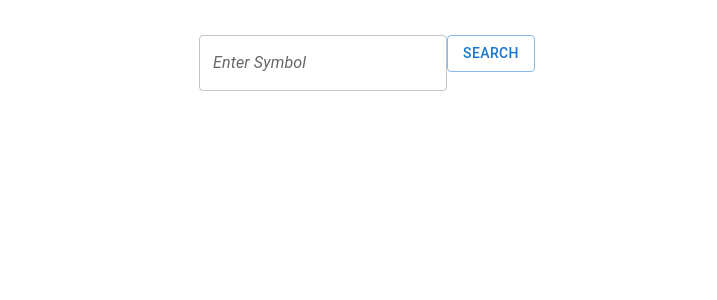
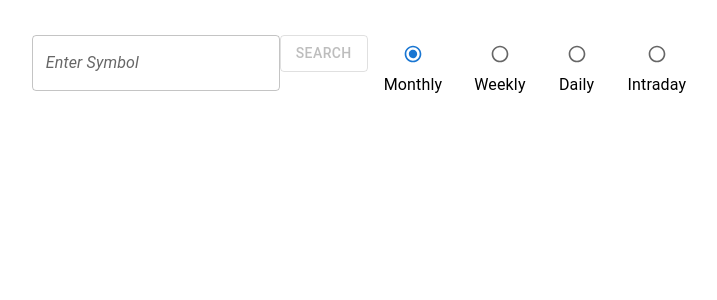
Before and after one commit to attilabereczki90/price-monitor, a React (Create React App) app: page / in a window 1280 px wide. Shown: the top 300 px of the page, without its empty margins (273-990 px from the left). Built offline with nearby package versions, Linux system fonts and the light colour scheme.

Commit message:
Grouped chart is done

```diff
--- a/package.json
+++ b/package.json
@@ -18,7 +18,9 @@
     "@types/react-dom": "^16.9.14",
     "@types/react-redux": "^7.1.20",
     "@types/redux-logger": "^3.0.9",
+    "chart.js": "^3.6.0",
     "react": "^17.0.2",
+    "react-chartjs-2": "^3.3.0",
     "react-dom": "^17.0.2",
     "react-redux": "^7.2.6",
     "react-scripts": "4.0.3",
--- a/src/actions/monitor/MonitorActions.ts
+++ b/src/actions/monitor/MonitorActions.ts
@@ -1,7 +1,7 @@
-import { SearchDetails } from "../../types/ActionTypes";
+import { DataDetails } from "../../types/ActionTypes";
 import { GET_HISTORY, GET_HISTORY_DONE, HISTORY_ERROR } from "./types";
 
-export const getHistory = (payload: SearchDetails) => ({
+export const getHistory = (payload: DataDetails) => ({
     type: GET_HISTORY,
     payload,
 });
--- /dev/null
+++ b/src/components/datachart/DataChart.tsx
@@ -0,0 +1,95 @@
+import React from 'react';
+import Chart from 'chart.js';
+import { Bar } from 'react-chartjs-2';
+import { TimeSeriesData } from '../datatable/DataTable.d';
+
+const DataChart = (props: any): JSX.Element => {
+  const { data, timeSeries } = props;
+  const options = {
+    responsive: true,
+    legend: {
+      display: false,
+    },
+    type: "bar",
+  };
+
+  const generateLabels = (object: { [index: string]: TimeSeriesData }[]) => {
+    const labels = [];
+    for (const property in object) {
+      if(labels.length === 30) {
+        break;
+      }
+      labels.push(property);
+    }
+
+    return labels;
+  };
+
+  const generateDatasets = (object: { [index: string]: TimeSeriesData }[]) => {
+    const dataSets: Chart.ChartDataset<'bar'>[] = [
+      {
+        label: "Open",
+        backgroundColor: "rgba(255,99,132,0.2)",
+        borderColor: 'rgba(75,192,192,1)',
+        borderWidth: 1,
+        hoverBackgroundColor: "rgba(255,99,132,0.4)",
+        hoverBorderColor: "rgba(255,99,132,1)",
+        data: [] as number[],
+      },
+      {
+        label: "High",
+        backgroundColor: "rgba(155,231,91,0.2)",
+        borderColor: "rgba(255,99,132,1)",
+        borderWidth: 1,
+        hoverBackgroundColor: "rgba(255,99,132,0.4)",
+        hoverBorderColor: "rgba(255,99,132,1)",
+        data: [] as number[],
+      },
+      {
+        label: "Low",
+        backgroundColor: 'rgba(75,192,192,0.4)',
+        borderColor: 'rgba(75,192,192,1)',
+        borderWidth: 1,
+        hoverBackgroundColor: "rgba(255,99,132,0.4)",
+        hoverBorderColor: "rgba(255,99,132,1)",
+        data: [] as number[],
+      },
+      {
+        label: "Close",
+        backgroundColor: 'rgba(75,192,192,0.4)',
+        borderColor: "rgba(255,99,132,1)",
+        borderWidth: 1,
+        hoverBackgroundColor: "rgba(255,99,132,0.4)",
+        hoverBorderColor: "rgba(255,99,132,1)",
+        data: [] as number[],
+      },
+    ];
+
+    for (const property in object) {
+      const seriesData: any = object[property];
+      if(dataSets[0].data.length === 30) {
+        break;
+      }
+      dataSets[0].data.push(+seriesData['1. open']);
+      dataSets[1].data.push(+seriesData['2. high']);
+      dataSets[2].data.push(+seriesData['3. low']);
+      dataSets[3].data.push(+seriesData['4. close']);
+    }
+
+    return dataSets;
+  };
+
+  const chartData: Chart.ChartData<"bar", (number | Chart.ScatterDataPoint | Chart.BubbleDataPoint | null)[], unknown> = {
+    labels: generateLabels(data[timeSeries]),
+    datasets: generateDatasets(data[timeSeries]),
+  };
+
+  return (
+    <Bar
+      data={chartData}
+      options={options}
+    />
+  );
+}
+
+export default DataChart;
--- a/src/components/DataTable.tsx
+++ b/src/components/datatable/DataTable.tsx
@@ -7,7 +7,7 @@ const createData = (id: number, date: string, seriesData: TimeSeriesData) => {
 }
 
 const DataTable = (props: any): JSX.Element => {
-  const { data } = props;
+  const { data, timeSeries } = props;
 
   const columns: GridColDef[] = [
     {
@@ -31,7 +31,7 @@ const DataTable = (props: any): JSX.Element => {
       rows.push(createData(rows.length, date, seriesData));
     }
 
-    return rows;
+    return rows.slice(0, 30);
   };
 
   const buildMetaData = (metaSource: MetaData) => {
@@ -49,7 +49,7 @@ const DataTable = (props: any): JSX.Element => {
             Symbol: {buildMetaData(data['Meta Data'])[1]}, Last Refreshed: {buildMetaData(data['Meta Data'])[2]}
           </p>
           <DataGrid
-            rows={buildTableData(data['Monthly Time Series'])}
+            rows={buildTableData(data[timeSeries])}
             columns={columns}
             pageSize={10}
             rowsPerPageOptions={[10]}
--- a/src/containers/MonitorPage.tsx
+++ b/src/containers/MonitorPage.tsx
@@ -1,11 +1,12 @@
 import React, { useState } from 'react';
-import { Box, Button, CircularProgress, Dialog, DialogActions, DialogContent, DialogContentText, DialogTitle, TextField } from '@mui/material';
+import { Box, Button, CircularProgress, Dialog, DialogActions, DialogContent, DialogContentText, DialogTitle, FormControl, FormControlLabel, Radio, RadioGroup, TextField } from '@mui/material';
 import { connect, useDispatch } from 'react-redux';
-import { SearchDetails } from '../types/ActionTypes';
+import { DataDetails } from '../types/ActionTypes';
 import { getHistory } from '../actions/monitor/MonitorActions';
 import { AppReducerState, MonitorReducerState } from '../types/ReducerTypes';
-import DataTable from '../components/DataTable';
+import DataTable from '../components/datatable/DataTable';
 import { useEffect } from 'react';
+import DataChart from '../components/datachart/DataChart';
 
 interface IStateToProps {
   monitor: MonitorReducerState[];
@@ -14,7 +15,7 @@ interface IStateToProps {
 
 const MonitorPage = (props: any): JSX.Element => {
   const { monitor, app } = props;
-  const initialSearchDetails: SearchDetails = {
+  const initialSearchDetails: DataDetails = {
     securityTicker: '',
     timeSeries: 'TIME_SERIES_MONTHLY',
   };
@@ -38,11 +39,18 @@ const MonitorPage = (props: any): JSX.Element => {
 
   const handleSearchTextChange = (event: React.ChangeEvent<HTMLInputElement>) => {
     if (event.target) {
-      const { value } = event.target;
-      setSearchDetails({
-        ...searchDetails,
-        securityTicker: value.toUpperCase(),
-      });
+      const { name, value } = event.target;
+      if (name === 'security-ticker') {
+        setSearchDetails({
+          ...searchDetails,
+          securityTicker: value.toUpperCase(),
+        });
+      } else {
+        setSearchDetails({
+          ...searchDetails,
+          [name]: value,
+        });
+      }
     }
   };
 
@@ -59,6 +67,7 @@ const MonitorPage = (props: any): JSX.Element => {
       <div className="search-container">
         <TextField
           id="tickerSearchInput"
+          name="security-ticker"
           sx={
             {
               "& .MuiFormLabel-root": {
@@ -74,6 +83,7 @@ const MonitorPage = (props: any): JSX.Element => {
         <Button
           id="tickerSearchButton"
           variant="outlined"
+          disabled={!searchDetails.securityTicker}
           onClick={() => handleSearch()}
          >Search</Button>
          {app.isLoading &&
@@ -81,9 +91,45 @@ const MonitorPage = (props: any): JSX.Element => {
             <CircularProgress />
           </Box>
          }
+         <FormControl component="fieldset">
+          <RadioGroup
+            row
+            aria-label="time-series"
+            name="timeSeries"
+            value={searchDetails.timeSeries}
+            defaultValue="TIME_SERIES_MONTHLY"
+            onChange={handleSearchTextChange}
+          >
+            <FormControlLabel
+              value="TIME_SERIES_MONTHLY"
+              control={<Radio color="primary" size="small" />}
+              label="Monthly"
+              labelPlacement="bottom"
+            />
+            <FormControlLabel
+              value="TIME_SERIES_WEEKLY"
+              control={<Radio color="primary" size="small" />}
+              label="Weekly"
+              labelPlacement="bottom"
+            />
+            <FormControlLabel
+              value="TIME_SERIES_DAILY"
+              control={<Radio color="primary" size="small" />}
+              label="Daily"
+              labelPlacement="bottom"
+            />
+            <FormControlLabel
+              value="TIME_SERIES_INTRADAY"
+              control={<Radio color="primary" size="small" />}
+              label="Intraday"
+              labelPlacement="bottom"
+            />
+          </RadioGroup>
+        </FormControl>
       </div>
       {Object.keys(monitor.tickerData).length > 0 && (
-        <DataTable data={monitor.tickerData} />
+        // <DataTable data={monitor.tickerData} timeSeries={timeFrame[searchDetails.timeSeries]} />
+        <DataChart data={monitor.tickerData} timeSeries={timeFrame[searchDetails.timeSeries]} />
       )}
       <Dialog
         open={open}
--- a/src/sagas/MonitorSaga.ts
+++ b/src/sagas/MonitorSaga.ts
@@ -1,6 +1,10 @@
-import IAction, { SearchDetails } from '../types/ActionTypes';
+import IAction, { DataDetails } from '../types/ActionTypes';
 import { call, put, takeEvery } from 'redux-saga/effects';
-import { GET_HISTORY, GET_HISTORY_DONE, HISTORY_ERROR } from '../actions/monitor/types';
+import {
+  GET_HISTORY,
+  GET_HISTORY_DONE,
+  HISTORY_ERROR,
+} from '../actions/monitor/types';
 import { LOADING } from '../actions/app/types';
 
 const baseURL = 'https://www.alphavantage.co/query?';
@@ -14,7 +18,7 @@ function fetchApi(url: string) {
     .catch((error) => {throw error})
 }
 
-export function* getHistory(action: IAction<SearchDetails>) {
+export function* getHistory(action: IAction<DataDetails>) {
   try {
     if(action.payload) {
       const { securityTicker, timeSeries } = action.payload;
--- a/src/types/ActionTypes.d.ts
+++ b/src/types/ActionTypes.d.ts
@@ -1,4 +1,4 @@
-export type SearchDetails = {
+export type DataDetails = {
   securityTicker: string;
   timeSeries: typeof TimeSeries[number];
 };
```
Also changed, not shown: src/components/datatable/DataTable.d.ts (renamed from src/components/DataTable.d.ts), 1 other file (tests, documents, lock files or other folders).
